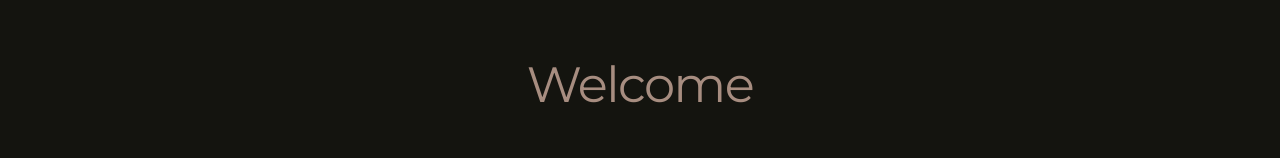
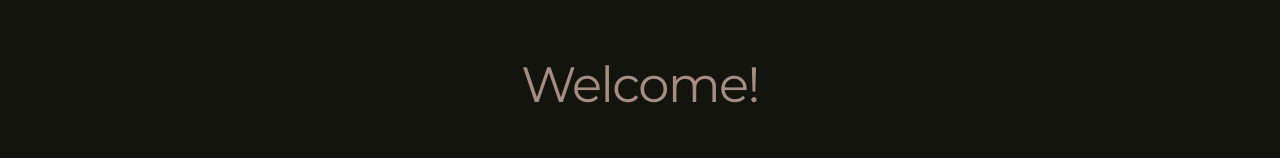
Before and after one commit to msanaya/Baby-CRM, a React (Create React App) app in the folder client/: page / in a window 1280 px wide. Shown: the part 144-302 px from the top of the page. Built offline with nearby package versions, Linux system fonts and the light colour scheme.

Commit message:
under construction patch

```diff
--- a/client/src/components/main/Main.jsx
+++ b/client/src/components/main/Main.jsx
@@ -74,7 +74,7 @@ const Main = (props) => {
 
     <div className="main-container">
       <h1 id="main-title">Da Haus.</h1>
-      <h2 className="main-subtitle">Welcome {currentUser?.name}</h2>
+      <h2 className="main-subtitle">Welcome! {currentUser?.name}</h2>
       <h3 id="main-h3">Hello, thanks for stopping by! The site is currently being redone. Check back soon.</h3>
       <img id="main-border" src="watercolorBorder.png" alt="Watercolor border" />
     </div>
```
